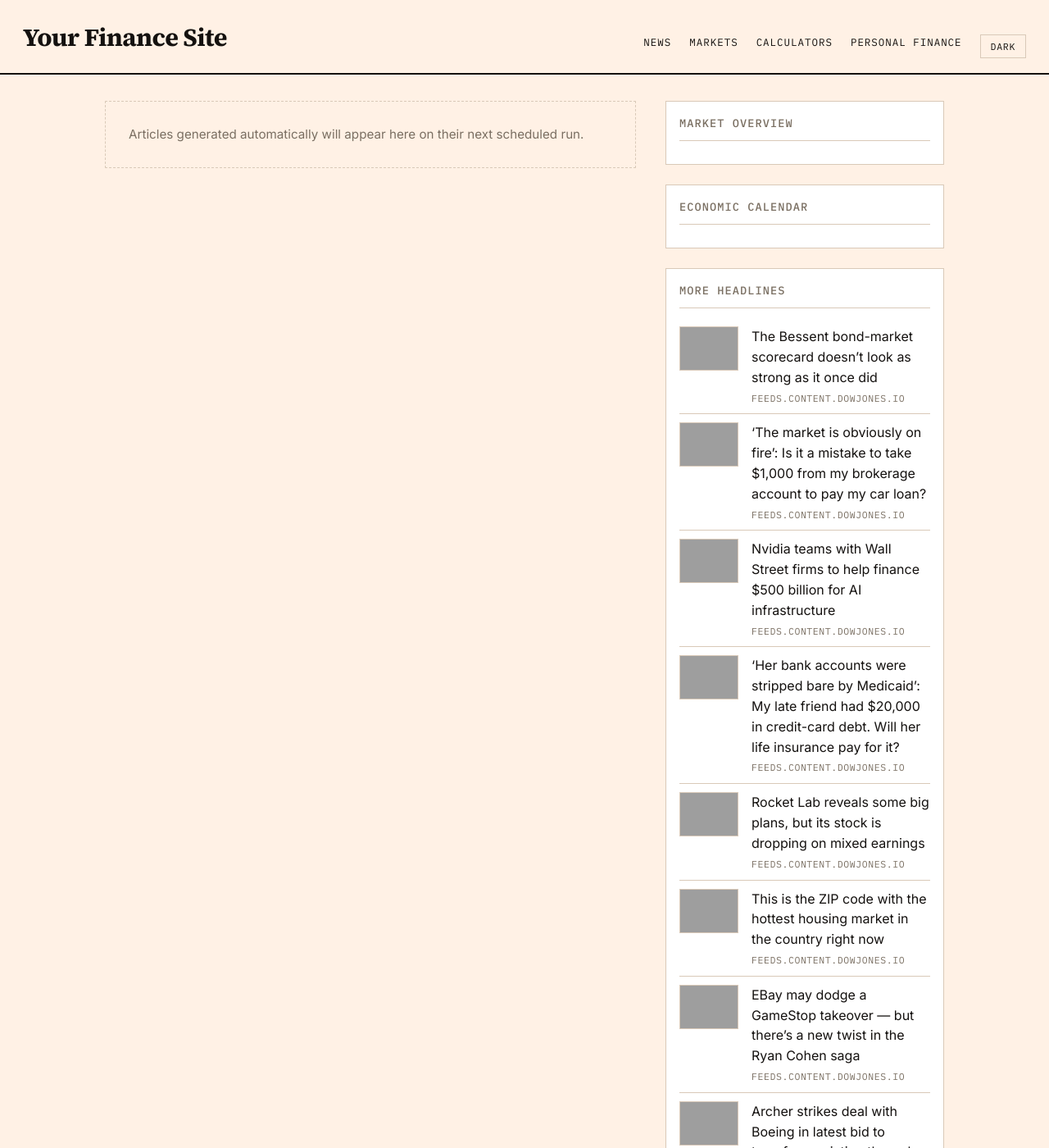
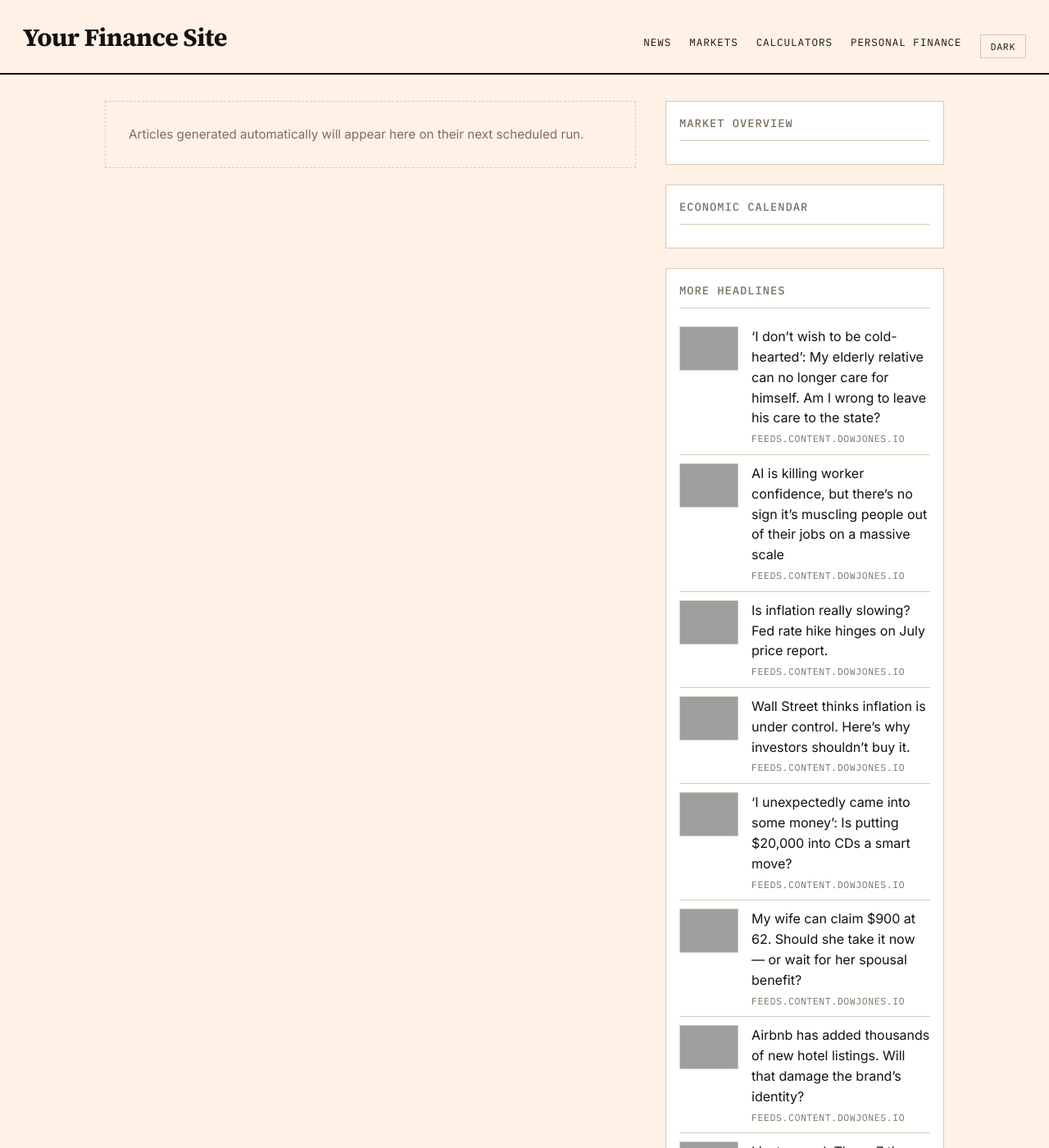
Before and after one commit to GlobTechCo/globtechco.github.io, a Jekyll site: the page built from index.html, in a window 1280 px wide and 1400 px high, cut to the strip 0-1400 px from the top of the window. Shown: the whole strip at 82% size. Built offline with Jekyll 4.4.1, drawn with Linux system fonts in a browser that asks for light colours; a script that is not in the unit is left out; the list of posts is cut into pages by our own code; some of the changed text lies outside the part shown; grey boxes are pictures that could not be loaded.

Commit message:
Auto-content update 2026-08-11

```diff
--- a/_data/aggregator.yml
+++ b/_data/aggregator.yml
@@ -1,50 +1,50 @@
-- title: "The Bessent bond-market scorecard doesn\u2019t look as strong as it once did"
-  link: "https://www.marketwatch.com/story/the-bessent-bond-market-scorecard-doesnt-look-as-strong-as-it-once-did-afe2f93e?mod=mw_rss_topstories"
+- title: "\u2018I don\u2019t wish to be cold-hearted\u2019: My elderly relative can no longer care for himself. Am I wrong to leave his care to the state?"
+  link: "https://www.marketwatch.com/story/i-dont-wish-to-be-cold-hearted-my-elderly-relative-can-no-longer-care-for-himself-am-i-wrong-to-leave-his-care-to-the-state-8d546b32?mod=mw_rss_topstories"
   source: "feeds.content.dowjones.io"
-  pubdate: "Tue, 11 Aug 2026 07:35:00 GMT"
-  image: "https://images.mktw.net/im-88171097"
-- title: "\u2018The market is obviously on fire\u2019: Is it a mistake to take $1,000 from my brokerage account to pay my car loan?"
-  link: "https://www.marketwatch.com/story/the-market-is-obviously-on-fire-is-it-a-mistake-to-take-1-000-from-my-brokerage-account-to-pay-my-car-loan-65800d1f?mod=mw_rss_topstories"
+  pubdate: "Tue, 11 Aug 2026 15:00:00 GMT"
+  image: "https://images.mktw.net/im-96138603"
+- title: "AI is killing worker confidence, but there\u2019s no sign it\u2019s muscling people out of their jobs on a massive scale"
+  link: "https://www.marketwatch.com/story/workers-are-worried-but-theres-no-sign-ai-is-muscling-people-out-of-their-jobs-on-a-massive-scale-8eb92638?mod=mw_rss_topstories"
   source: "feeds.content.dowjones.io"
-  pubdate: "Tue, 11 Aug 2026 06:15:00 GMT"
-  image: "https://images.mktw.net/im-56530103"
-- title: "Nvidia teams with Wall Street firms to help finance $500 billion for AI infrastructure"
-  link: "https://www.marketwatch.com/story/nvidia-teams-with-wall-street-firms-to-help-finance-500-billion-for-ai-infrastructure-2c4805a5?mod=mw_rss_topstories"
+  pubdate: "Tue, 11 Aug 2026 14:53:00 GMT"
+  image: "https://images.mktw.net/im-40089762"
+- title: "Is inflation really slowing? Fed rate hike hinges on July price report."
+  link: "https://www.marketwatch.com/story/is-inflation-really-slowing-fed-rate-hike-hinges-on-july-price-report-9d3c3a73?mod=mw_rss_topstories"
   source: "feeds.content.dowjones.io"
-  pubdate: "Tue, 11 Aug 2026 02:28:00 GMT"
-  image: "https://images.mktw.net/im-18756096"
-- title: "\u2018Her bank accounts were stripped bare by Medicaid\u2019: My late friend had $20,000 in credit-card debt. Will her life insurance pay for it?"
-  link: "https://www.marketwatch.com/story/her-bank-accounts-were-stripped-bare-by-medicaid-my-late-friend-had-20-000-in-credit-card-debt-will-her-life-insurance-pay-for-it-17ee9792?mod=mw_rss_topstories"
+  pubdate: "Tue, 11 Aug 2026 14:49:00 GMT"
+  image: "https://images.mktw.net/im-56567146"
+- title: "Wall Street thinks inflation is under control. Here\u2019s why investors shouldn\u2019t buy it."
+  link: "https://www.marketwatch.com/story/fed-chair-kevin-warsh-promises-2-inflation-but-skyrocketing-u-s-debt-makes-that-a-pipe-dream-ba448651?mod=mw_rss_topstories"
   source: "feeds.content.dowjones.io"
-  pubdate: "Tue, 11 Aug 2026 02:15:00 GMT"
-  image: "https://images.mktw.net/im-58472746"
-- title: "Rocket Lab reveals some big plans, but its stock is dropping on mixed earnings"
-  link: "https://www.marketwatch.com/story/rocket-lab-reveals-some-big-plans-but-its-stock-is-dropping-on-mixed-earnings-4012ba2b?mod=mw_rss_topstories"
+  pubdate: "Tue, 11 Aug 2026 14:21:00 GMT"
+  image: "https://images.mktw.net/im-70960671"
+- title: "\u2018I unexpectedly came into some money\u2019: Is putting $20,000 into CDs a smart move?"
+  link: "https://www.marketwatch.com/story/i-unexpectedly-came-into-some-money-is-putting-20-000-into-cds-a-smart-move-6c410458?mod=mw_rss_topstories"
   source: "feeds.content.dowjones.io"
-  pubdate: "Tue, 11 Aug 2026 01:03:00 GMT"
-  image: "https://images.mktw.net/im-29972515"
-- title: "This is the ZIP code with the hottest housing market in the country right now"
-  link: "https://www.marketwatch.com/story/this-is-the-hottest-zip-code-where-homes-are-selling-fast-2c642716?mod=mw_rss_topstories"
+  pubdate: "Tue, 11 Aug 2026 14:00:00 GMT"
+  image: "https://images.mktw.net/im-07222794"
+- title: "My wife can claim $900 at 62. Should she take it now \u2014 or wait for her spousal benefit?"
+  link: "https://www.marketwatch.com/story/i-want-her-to-choose-the-best-strategy-my-wifes-social-security-is-just-900-should-she-claim-spousal-benefit-at-62-e3ef621d?mod=mw_rss_topstories"
   source: "feeds.content.dowjones.io"
-  pubdate: "Tue, 11 Aug 2026 00:15:00 GMT"
-  image: "https://images.mktw.net/im-18644660"
-- title: "EBay may dodge a GameStop takeover \u2014 but there\u2019s a new twist in the Ryan Cohen saga"
-  link: "https://www.marketwatch.com/story/ebay-may-dodge-a-gamestop-takeover-but-theres-a-new-twist-in-the-ryan-cohen-saga-d779b753?mod=mw_rss_topstories"
+  pubdate: "Tue, 11 Aug 2026 14:00:00 GMT"
+  image: "https://images.mktw.net/im-70214433"
+- title: "Airbnb has added thousands of new hotel listings. Will that damage the brand\u2019s identity?"
+  link: "https://www.marketwatch.com/story/airbnb-has-added-thousands-of-new-hotel-listings-will-that-ruin-its-charm-0af2d3b0?mod=mw_rss_topstories"
   source: "feeds.content.dowjones.io"
-  pubdate: "Mon, 10 Aug 2026 22:54:00 GMT"
-  image: "https://images.mktw.net/im-60456696"
-- title: "Archer strikes deal with Boeing in latest bid to transform aviation through AI"
-  link: "https://www.marketwatch.com/story/archer-strikes-deal-with-boeing-in-latest-bid-to-transform-aviation-through-ai-dac15322?mod=mw_rss_topstories"
+  pubdate: "Tue, 11 Aug 2026 13:58:00 GMT"
+  image: "https://images.mktw.net/im-29381509"
+- title: "I just moved. These 7 tips saved me nearly $1,000."
+  link: "https://www.marketwatch.com/story/i-just-moved-these-7-tips-saved-me-around-1-000-ea3b0ae5?mod=mw_rss_topstories"
   source: "feeds.content.dowjones.io"
-  pubdate: "Mon, 10 Aug 2026 22:52:00 GMT"
-  image: "https://images.mktw.net/im-89848402"
-- title: "Apple\u2019s stock could underperform, especially without an \u2018all-glass\u2019 iPhone, this analyst warns"
-  link: "https://www.marketwatch.com/story/apples-stock-could-underperform-especially-without-an-all-glass-iphone-this-analyst-warns-fc9a750c?mod=mw_rss_topstories"
+  pubdate: "Tue, 11 Aug 2026 13:52:00 GMT"
+  image: "https://images.mktw.net/im-80482301"
+- title: "This fund manager tunes out AI hype to flag the infrastructure stocks to buy now. Think roads, water and telecom towers."
+  link: "https://www.marketwatch.com/story/roads-water-and-telecom-towers-can-beat-the-ai-hype-this-fund-manager-flags-the-infrastructure-stocks-to-buy-now-54c62a77?mod=mw_rss_topstories"
   source: "feeds.content.dowjones.io"
-  pubdate: "Mon, 10 Aug 2026 22:49:00 GMT"
-  image: "https://images.mktw.net/im-251897"
-- title: "Intel plans to sell $15 billion worth of stock after it has risen 400% in a year"
-  link: "https://www.marketwatch.com/story/intel-plans-to-sell-15-billion-worth-of-stock-after-it-has-risen-400-in-a-year-395effce?mod=mw_rss_topstories"
+  pubdate: "Tue, 11 Aug 2026 13:39:00 GMT"
+  image: "https://images.mktw.net/im-36642300"
+- title: "We live on a farm and have $2.2 million saved for retirement. We\u2019re ready to retire abroad. Can we afford it?"
+  link: "https://www.marketwatch.com/story/we-live-on-a-farm-and-have-2-2-million-saved-for-retirement-were-ready-to-retire-abroad-can-we-afford-it-85e56105?mod=mw_rss_topstories"
   source: "feeds.content.dowjones.io"
-  pubdate: "Mon, 10 Aug 2026 22:46:00 GMT"
-  image: "https://images.mktw.net/im-37901280"
+  pubdate: "Tue, 11 Aug 2026 13:00:00 GMT"
+  image: "https://images.mktw.net/im-34189112"
```
